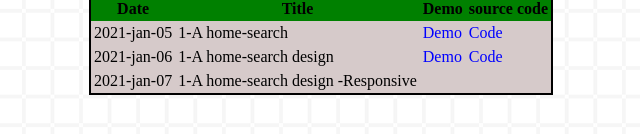
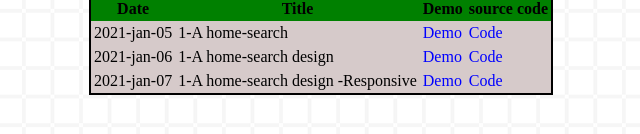
Before and after one commit to Kushal-Niroula/Kushal-Niroula.github.io, a plain HTML site: page index.html in a window 1280 px wide. Shown: the part 132-266 px from the top of the page, 319-959 px from the left. Drawn offline with Linux system fonts and the light colour scheme.

Commit message:
updated 3rd assignment

```diff
--- a/index.html
+++ b/index.html
@@ -37,8 +37,8 @@
         <tr>
             <td>2021-jan-07</td>
             <td>1-A  home-search design -Responsive</td>
-            <td><a href="https://kushal-niroula.github.io/tutanlge-design-responsive/tutangle.html"></a></td>
-            <td><a href="https://github.com/kushal-niroula/tutangle-design-responsive/"></a></td>
+            <td><a href="https://kushal-niroula.github.io/tutangle-design-responsive/index.html">Demo</a></td>
+            <td><a href="https://github.com/kushal-niroula/tutangle-design-responsive/">Code</a></td>
         </tr>
     </table>
 </body>
```
